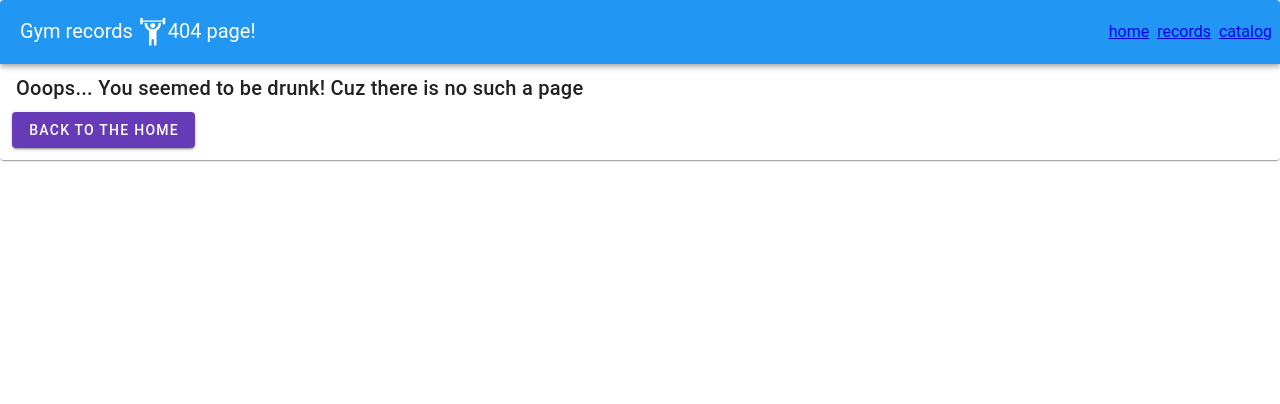
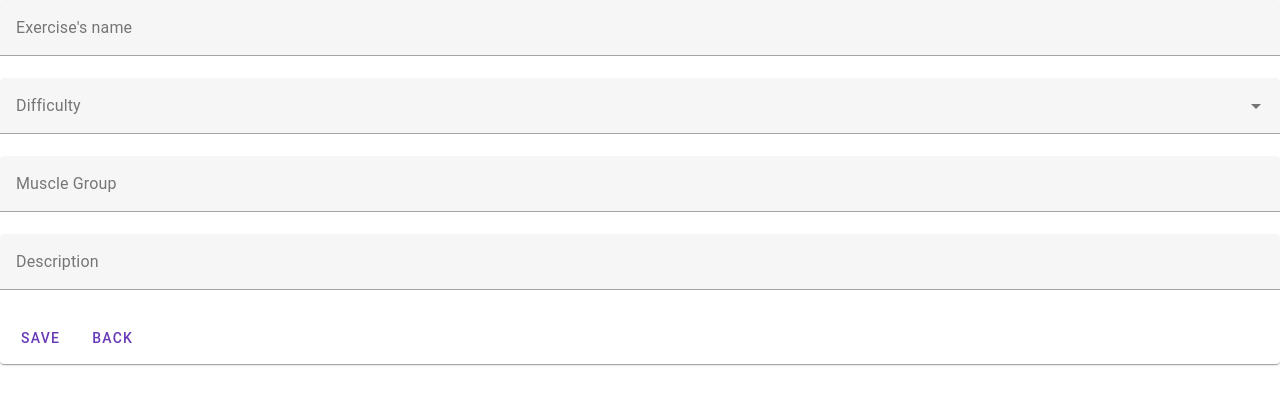
Before and after one commit to GiorgiMazm/Gym, a Vue app in the folder GymApp/: page /catalog/edit/1 in a window 1280 px wide. Before the commit this address had no page. Shown: the top 404 px of the page. Built offline with nearby package versions, Linux system fonts and the light colour scheme; no server answers.

Commit message:
routing for edit page

```diff
--- a/GymApp/src/components/Catalog/CatalogCard.vue
+++ b/GymApp/src/components/Catalog/CatalogCard.vue
@@ -1,6 +1,6 @@
 <template>
   <v-card class="mx-auto" width="300">
-    <v-card-text v-if="!editMode">
+    <v-card-text>
       <p class="text-h4 text--primary catalogCardName">
         {{ filteredExercises[exerciseIndex].name }}
       </p>
@@ -19,28 +19,16 @@
 
     <v-card-actions>
       <router-link :to="'catalog/' + filteredExercises[exerciseIndex].id">
-        <v-btn
-          v-if="!editMode"
-          text
-          color="deep-purple accent-4"
-          class="d-block"
-        >
+        <v-btn text color="deep-purple accent-4" class="d-block">
           Learn more
         </v-btn>
       </router-link>
 
-      <v-btn
-        v-if="!editMode"
-        @click="changeEditMode"
-        text
-        color="deep-purple accent-4"
-        class="catalogCardEdit"
-      >
-        Edit
-      </v-btn>
+      <router-link :to="'catalog/edit/' + filteredExercises[exerciseIndex].id">
+        <v-btn text color="deep-purple accent-4" class="d-block"> Edit </v-btn>
+      </router-link>
 
       <v-btn
-        v-if="!editMode"
         @click="deleteExercise(filteredExercises[exerciseIndex].id)"
         text
         color="deep-purple accent-4"
@@ -49,117 +37,17 @@
         Delete
       </v-btn>
     </v-card-actions>
-
-    <Form name="editExerciseForm" v-if="editMode" @submit="exerciseEdit">
-      <Field
-        name="exerciseName"
-        v-model="filteredExercises[exerciseIndex].name"
-        :rules="exist"
-        v-slot="{ field, errors }"
-      >
-        <v-text-field
-          v-bind="field"
-          name="exerciseName"
-          v-model="filteredExercises[exerciseIndex].name"
-          label="Exercise's name"
-          :error-messages="errors"
-        ></v-text-field>
-      </Field>
-
-      <Field
-        name="difficulty"
-        v-model="filteredExercises[exerciseIndex].difficulty"
-        :rules="exist"
-        v-slot="{ field, errors }"
-      >
-        <v-select
-          v-bind="field"
-          name="difficulty"
-          v-model="filteredExercises[exerciseIndex].difficulty"
-          label="Difficulty"
-          :error-messages="errors"
-          :items="['Easy', 'Medium', 'Hard']"
-        ></v-select>
-      </Field>
-
-      <Field
-        name="muscleGroup"
-        v-model="filteredExercises[exerciseIndex].muscleGroup"
-        :rules="exist"
-        v-slot="{ field, errors }"
-      >
-        <v-text-field
-          v-bind="field"
-          name="muscleGroup"
-          v-model="filteredExercises[exerciseIndex].muscleGroup"
-          label="Muscle Group"
-          :error-messages="errors"
-        ></v-text-field>
-      </Field>
-
-      <Field
-        name="description"
-        v-model="filteredExercises[exerciseIndex].description"
-        :rules="exist"
-        v-slot="{ field, errors }"
-      >
-        <v-text-field
-          v-bind="field"
-          name="description"
-          v-model="filteredExercises[exerciseIndex].description"
-          label="Description"
-          :error-messages="errors"
-        ></v-text-field>
-      </Field>
-
-      <v-card-actions>
-        <v-btn color="deep-purple accent-4" type="submit"> Save </v-btn>
-      </v-card-actions>
-    </Form>
   </v-card>
 </template>
 
 <script>
 import { mapActions, mapState } from "pinia";
 import { useCatalogStore } from "@/stores/CatalogStore";
-import { Field, Form } from "vee-validate";
 
 export default {
   name: "CatalogCard",
-  components: {
-    Form,
-    Field,
-  },
-  data() {
-    return {
-      editMode: false,
-    };
-  },
   methods: {
-    ...mapActions(useCatalogStore, ["editFilter"]),
-    changeEditMode() {
-      this.editMode = !this.editMode;
-    },
     ...mapActions(useCatalogStore, ["deleteExercise"]),
-    ...mapActions(useCatalogStore, ["editExercise"]),
-
-    exerciseEdit() {
-      this.editExercise(
-        this.filteredExercises[this.exerciseIndex].muscleGroup,
-        this.filteredExercises[this.exerciseIndex].name,
-        this.filteredExercises[this.exerciseIndex].difficulty,
-        this.filteredExercises[this.exerciseIndex].description,
-        this.filteredExercises[this.exerciseIndex].id
-      );
-      this.changeEditMode();
-    },
-
-    exist(value) {
-      if (value) {
-        return true;
-      }
-      return "Field is required";
-    },
   },
 
   props: {
--- /dev/null
+++ b/GymApp/src/components/Catalog/EditExercise.vue
@@ -0,0 +1,124 @@
+<template>
+  <v-card>
+    <Form name="editExerciseForm" @submit="exerciseEdit">
+      <Field
+        name="exerciseName"
+        v-model="exercise.name"
+        :rules="exist"
+        v-slot="{ field, errors }"
+      >
+        <v-text-field
+          v-bind="field"
+          name="exerciseName"
+          v-model="exercise.name"
+          label="Exercise's name"
+          :error-messages="errors"
+        ></v-text-field>
+      </Field>
+
+      <Field
+        name="difficulty"
+        v-model="exercise.difficulty"
+        :rules="exist"
+        v-slot="{ field, errors }"
+      >
+        <v-select
+          v-bind="field"
+          name="difficulty"
+          v-model="exercise.difficulty"
+          label="Difficulty"
+          :error-messages="errors"
+          :items="['Easy', 'Medium', 'Hard']"
+        ></v-select>
+      </Field>
+
+      <Field
+        name="muscleGroup"
+        v-model="exercise.muscleGroup"
+        :rules="exist"
+        v-slot="{ field, errors }"
+      >
+        <v-text-field
+          v-bind="field"
+          name="muscleGroup"
+          v-model="exercise.muscleGroup"
+          label="Muscle Group"
+          :error-messages="errors"
+        ></v-text-field>
+      </Field>
+
+      <Field
+        name="description"
+        v-model="exercise.description"
+        :rules="exist"
+        v-slot="{ field, errors }"
+      >
+        <v-text-field
+          v-bind="field"
+          name="description"
+          v-model="exercise.description"
+          label="Description"
+          :error-messages="errors"
+        ></v-text-field>
+      </Field>
+
+      <v-card-actions>
+        <v-btn color="deep-purple accent-4" type="submit"> Save </v-btn>
+        <v-btn color="deep-purple accent-4" @click="$router.back()">
+          Back
+        </v-btn>
+      </v-card-actions>
+    </Form>
+  </v-card>
+</template>
+
+<script>
+import { Field, Form } from "vee-validate";
+import { mapActions } from "pinia";
+import { useCatalogStore } from "@/stores/CatalogStore";
+
+export default {
+  name: "EditExercise",
+  components: {
+    Form,
+    Field,
+  },
+  data() {
+    return {
+      exercise: {},
+    };
+  },
+  methods: {
+    ...mapActions(useCatalogStore, ["getExerciseById"]),
+    ...mapActions(useCatalogStore, ["editExercise"]),
+
+    async loadExercise() {
+      const response = await this.getExerciseById(this.$route.params.id);
+      this.exercise = response.data;
+    },
+    exist(value) {
+      if (value) {
+        return true;
+      }
+      return "Field is required";
+    },
+
+    exerciseEdit() {
+      this.editExercise(
+        this.exercise.muscleGroup,
+        this.exercise.name,
+        this.exercise.difficulty,
+        this.exercise.description,
+        this.exercise.id
+      );
+      this.$router.back();
+    },
+  },
+
+  created() {
+    this.loadExercise();
+  },
+};
+</script>
+
+<style scoped></style>
--- a/GymApp/src/router/router.js
+++ b/GymApp/src/router/router.js
@@ -4,6 +4,7 @@ import GymRecords from "@/components/TrainingDay/GymRecordsPage.vue";
 import ExercisesCatalogPage from "@/components/Catalog/ExercisesCatalogPage.vue";
 import SingleExercise from "@/components/Catalog/SingleExercise.vue";
 import NotFound from "@/components/NotFound.vue";
+import EditExercise from "@/components/Catalog/EditExercise.vue";
 
 const routes = [
   {
@@ -26,6 +27,11 @@ const routes = [
   },
 
   {
+    path: "/catalog/edit/:id",
+    component: EditExercise,
+  },
+
+  {
     path: "/:notFound(.*)",
     component: NotFound,
   },
```
